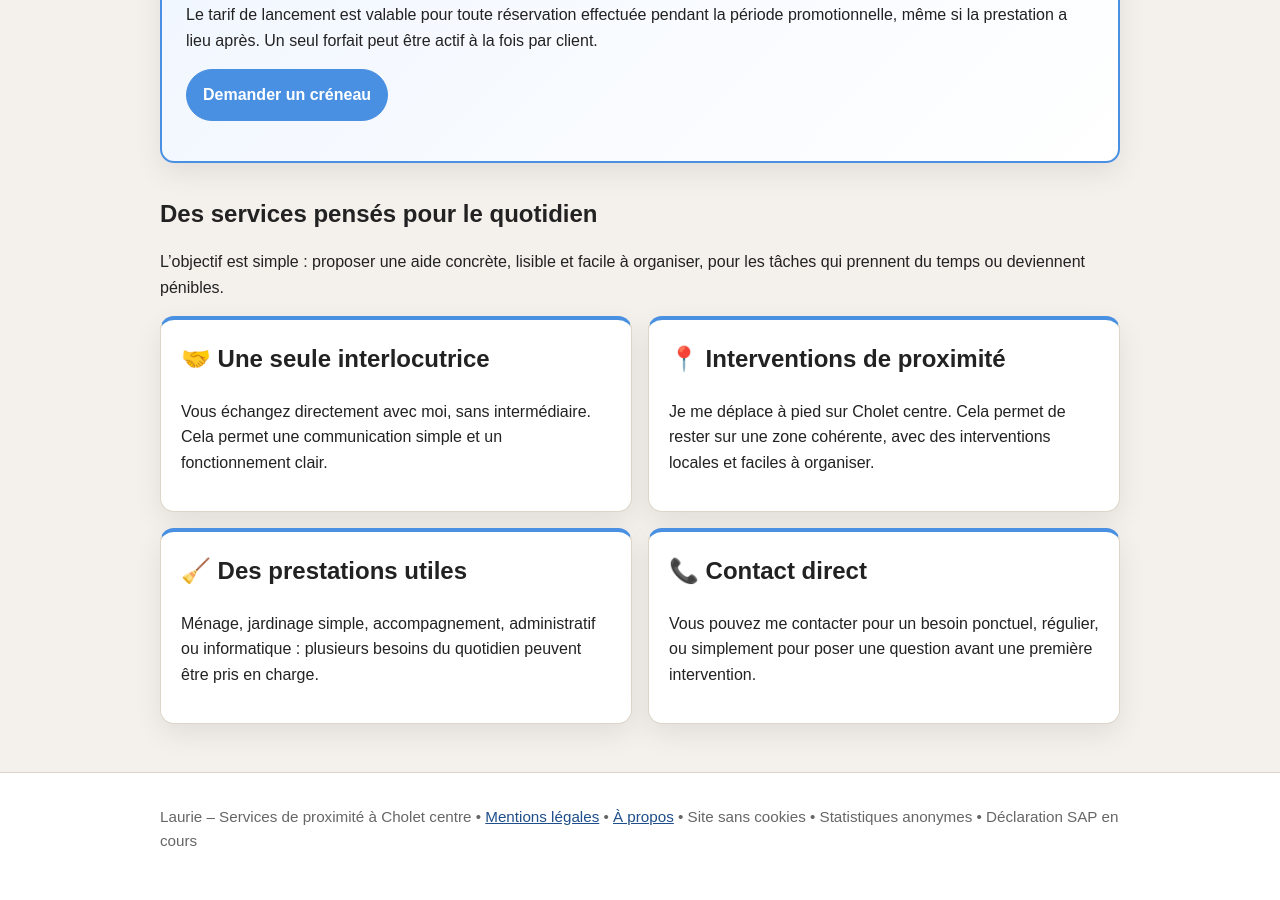
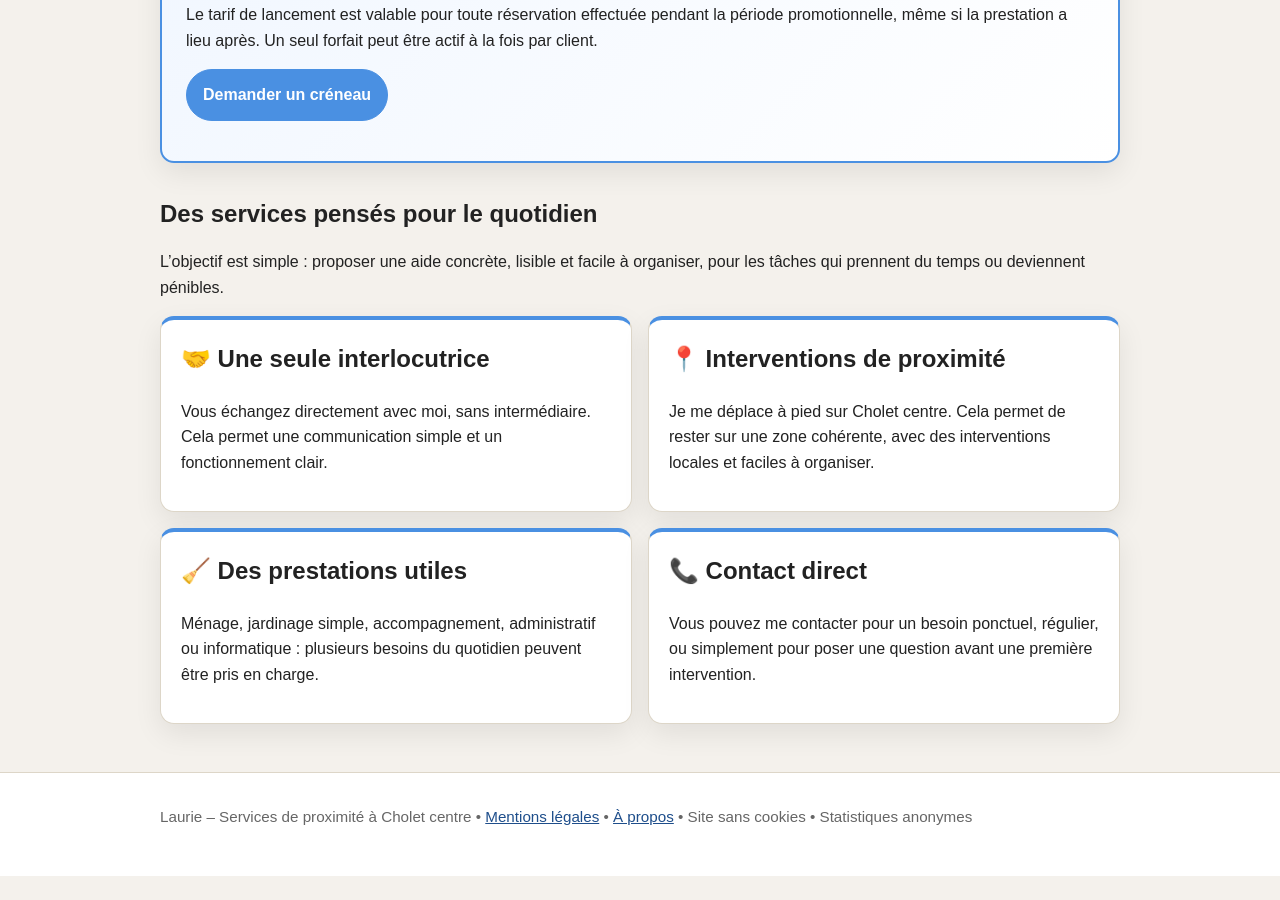
Before and after one commit to Laurie-services/laurie-services.github.io, a Jekyll site: the page built from index.html, in a window 1280 px wide and 900 px high, scrolled down 881 px. Built offline with Jekyll 4.4.1, drawn with Linux system fonts in a browser that asks for light colours; after the commit the page ends 1757 px from its top, so only the background shows below that.

Commit message:
correction footer

```diff
--- a/_layouts/default.html
+++ b/_layouts/default.html
@@ -90,7 +90,6 @@
           <a href="{{ '/mentions-legales.html' | relative_url }}">Mentions légales</a> •
           <a href="{{ '/a-propos.html' | relative_url }}">À propos</a> •
           Site sans cookies • Statistiques anonymes
-          {% unless site.sap_validated %}• Déclaration SAP en cours{% endunless %}
         </p>
       </div>
     </footer>
```
